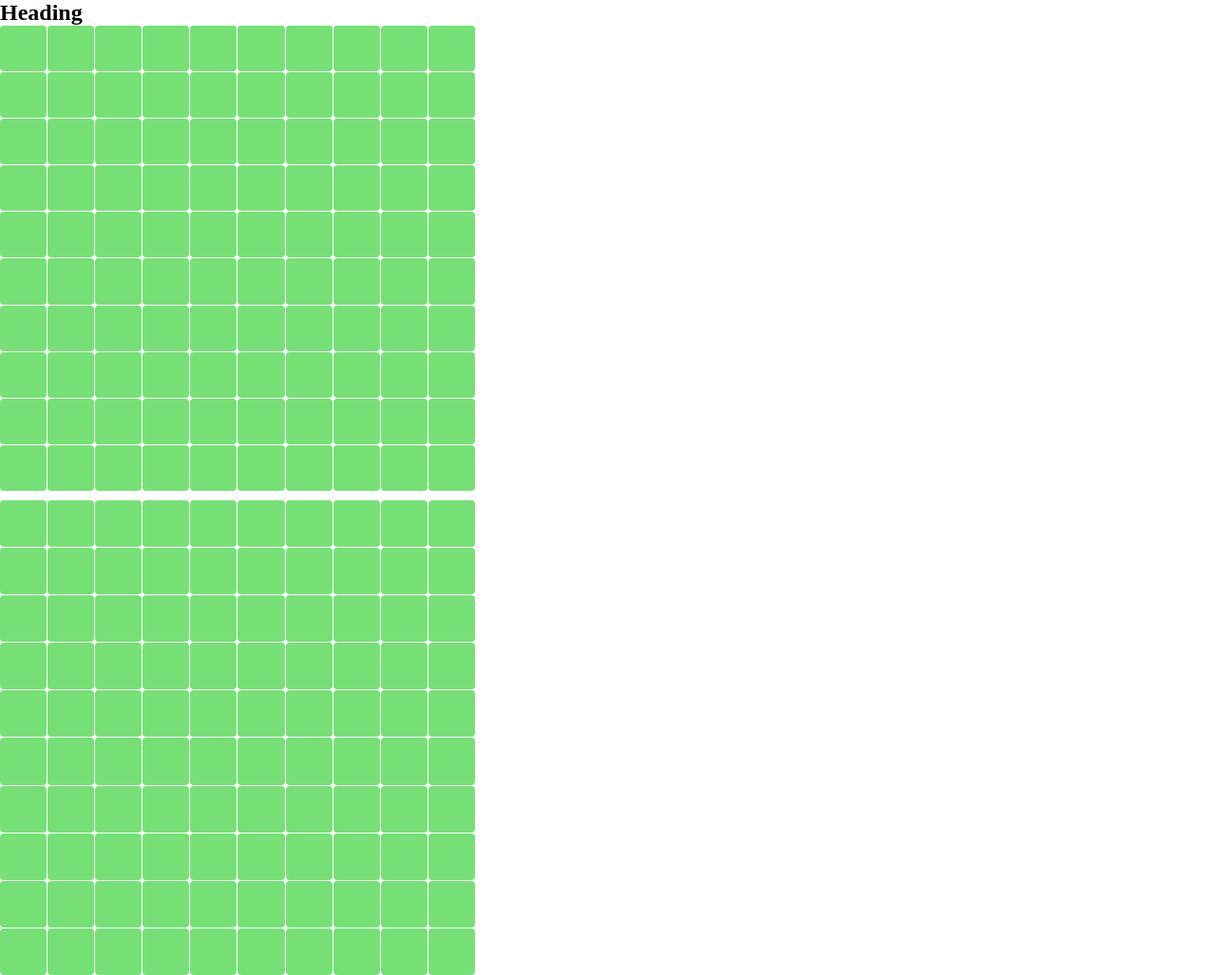
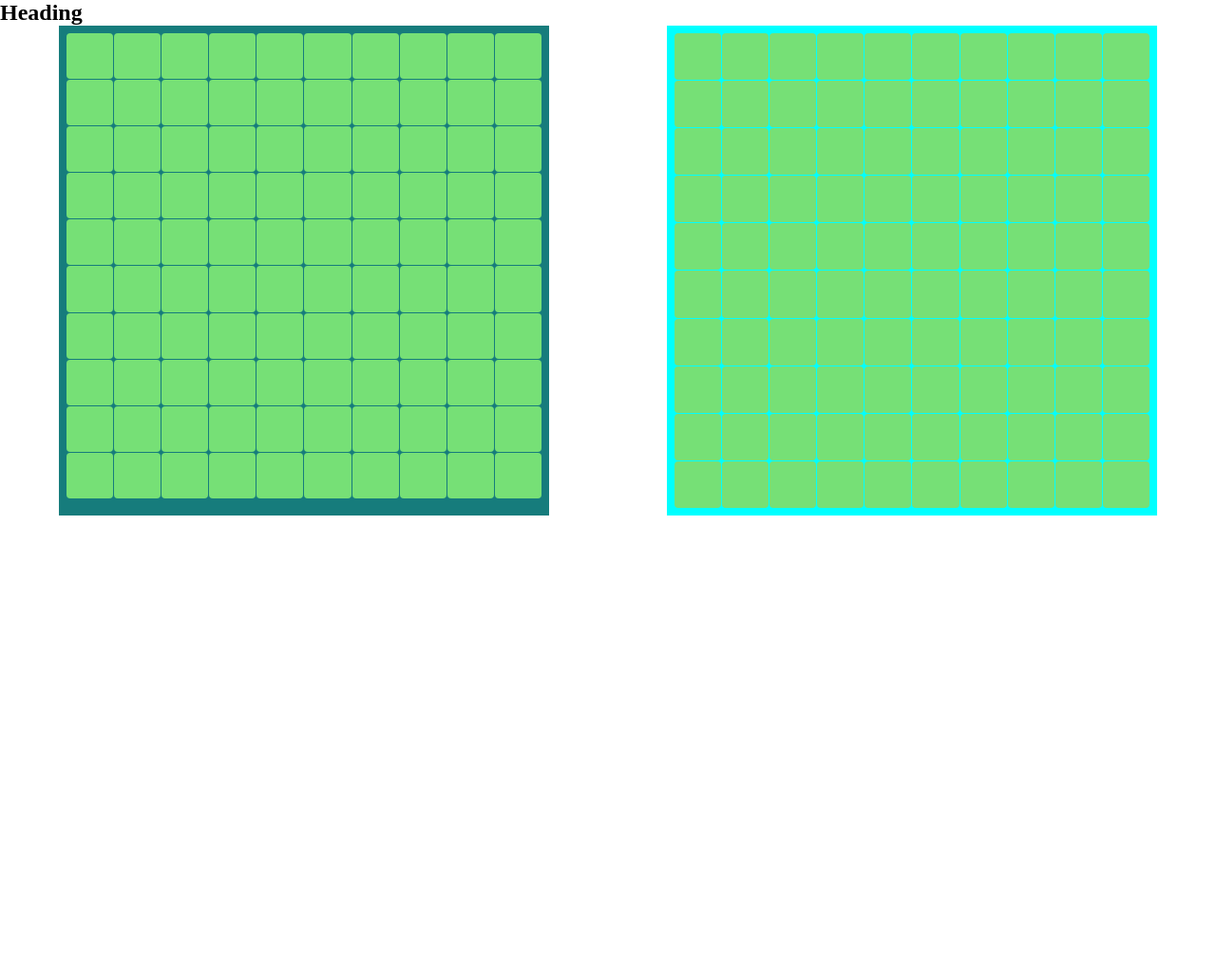
Before and after one commit to ThetPaing-7/Battleship, a website built with webpack: page src/template.html in a window 1280 px wide. Shown: the whole page at 95% size. After the commit the page ends 800 px from the top, so only its background shows below. Built offline with nearby package versions, Linux system fonts and the light colour scheme.

Commit message:
Add: one more div section in body

```diff
--- a/src/gameboard.js
+++ b/src/gameboard.js
@@ -39,9 +39,12 @@ export default class Gameboard {
       let ship = this.board[x][y];
       ship.hit();
       this.board[x][y] = "hit";
+      return true;
     } else if (this.board[x][y] === "miss" || this.board[x][y] === "hit") {
+      return false;
     } else {
       this.board[x][y] = "miss";
+      return false;
     }
   }
 
--- a/src/render.js
+++ b/src/render.js
@@ -2,40 +2,37 @@ import Gameboard from "./gameboard.js";
 import Ship from "./ship.js";
 import Player from "./player.js";
 
-export default class Render{
-
-    displayBoard(board,type = 'user'){
-        let main_page = document.getElementById('main-body')
-        let board_container = document.createElement('div')
-        board_container.setAttribute('class',`${type}-grids-holders`)
-        let main_board = board.get()
-        for(let i = 0; i < main_board.length; i++){
-            for(let j = 0; j < main_board[i].length; j++){
-                let div = document.createElement("div")
-                div.setAttribute('class','item')
-                div.dataset.ground_condition = main_board[i][j]
-                div.dataset.x = i
-                div.dataset.y = j
-                let condition = main_board[i][j]
-                if(condition === 'miss'){
-                    div.textContent = "❌"
-                }else if(condition === 'hit'){
-                    div.textContent = "💥"
-                }
-
-                board_container.append(div)
-            }
+export default class Render {
+  displayBoard(board, type = "user", id) {
+    let main_page = document.getElementById(id);
+    let board_container = document.createElement("div");
+    board_container.setAttribute("class", `${type}-grids-holders`);
+    let main_board = board.get();
+    for (let i = 0; i < main_board.length; i++) {
+      for (let j = 0; j < main_board[i].length; j++) {
+        let div = document.createElement("div");
+        div.setAttribute("class", "item");
+        div.dataset.ground_condition = main_board[i][j];
+        div.dataset.x = i;
+        div.dataset.y = j;
+        let condition = main_board[i][j];
+        if (condition === "miss") {
+          div.textContent = "❌";
+        } else if (condition === "hit") {
+          div.textContent = "💥";
         }
 
-        main_page.append(board_container)
+        board_container.append(div);
+      }
     }
 
+    main_page.append(board_container);
+  }
 
-    reRender(board){
-        let main_page = document.getElementById('main-body')
-        main_page.textContent = ""
-        let render = new Render
-        render.displayBoard(board)
-    }
-
+  reRender(board, id) {
+    let main_page = document.getElementById(id);
+    main_page.textContent = "";
+    let render = new Render();
+    render.displayBoard(board, "user", id);
+  }
 }
--- a/src/styles.css
+++ b/src/styles.css
@@ -1,4 +1,4 @@
-* {
+*{
   box-sizing: border-box;
   margin: 0;
   padding: 0;
@@ -9,6 +9,27 @@
   --item_background_color_hit: rgb(224, 43, 100);
   --item_background_color_miss: blue;
 }
+
+
+#view{
+  display: grid;
+  grid-template-columns: repeat(2,1fr);
+}
+
+#main-body,
+#enemy-body{
+  padding: 0.5rem;
+  margin: 0 auto;
+}
+
+#main-body{
+  background-color: rgb(22, 124, 124);
+}
+
+#enemy-body{
+  background-color: aqua;
+}
+
 
 [class$="-grids-holders"]{
   display: grid;
--- a/src/template.html
+++ b/src/template.html
@@ -7,6 +7,9 @@
   </head>
   <body>
     <h2 id="head-one">Heading</h2>
-    <div id="main-body"></div>
+    <div id="view">
+      <div id="main-body"></div>
+      <div id="enemy-body"></div>
+    </div>
   </body>
 </html>
```
